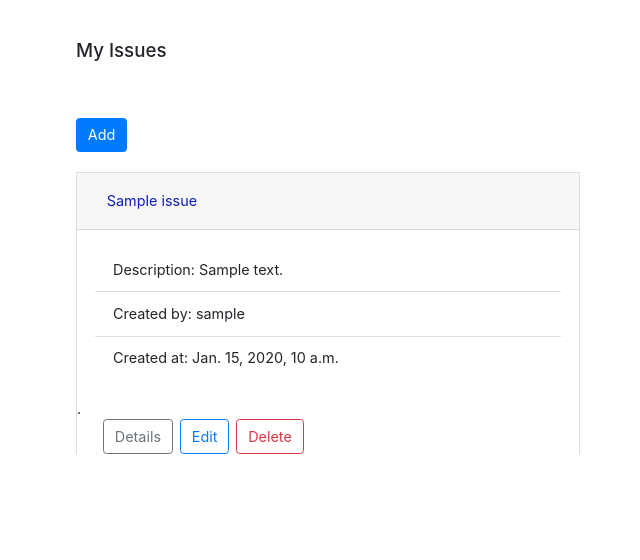
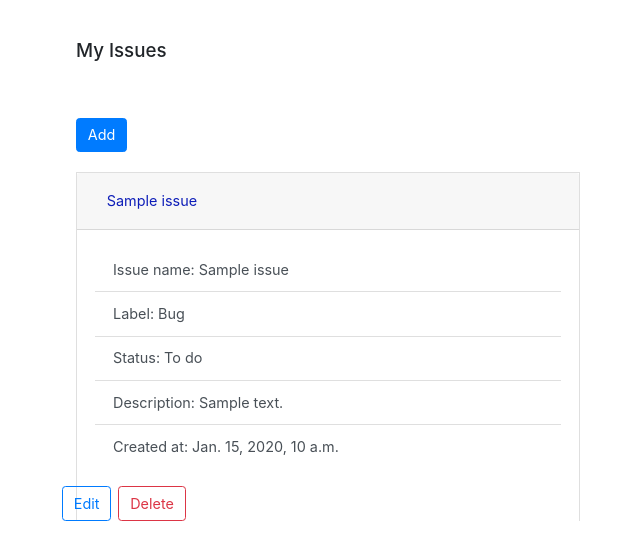
Before and after one commit to luisanegri/issue-tracker, a Django app: page /issues/myissues in a window 1280 px wide, after a click that opens the changed part. Shown: the part 50-610 px from the top of the page, without its empty margins (9-649 px from the left). Run offline with Django 3.2, Linux system fonts and the light colour scheme; a user stored in the database is signed in; tables that the repository leaves empty hold one stand-in row (values such as "Sample post"); some libraries are stand-ins or nearby versions.

Commit message:
removed button that brings the user to issue details page and instead added all details in the accordion

```diff
--- a/issue/templates/myissues.html
+++ b/issue/templates/myissues.html
@@ -1,7 +1,4 @@
-{% extends 'base.html' %}
-
-{% block content %}
-
+{% extends 'base.html' %} {% block content %}
 <div class="row">
   <div class="col-lg-12">
     <h1 class="page-title">My Issues</h1>
@@ -9,7 +6,6 @@
   </div>
 </div>
 {% for issue in issues %}
-
   <div class="accordion issue-card" id="accordionExample">
     <div class="card" style="width: 35rem;">
       <div class="card-header" id="headingOne{{ forloop.counter }}">
@@ -22,15 +18,15 @@
       <div id="collapseOne{{ forloop.counter }}" class="collapse " aria-labelledby="headingOne{{ forloop.counter }}" data-parent="#accordionExample">
         <div class="card-body">
           <ul class="list-group list-group-flush">
-                <li class="list-group-item">Description: {{ issue.description }}</li>
-                <li class="list-group-item">Created by: {{ issue.created_by }}</li>
-                <li class="list-group-item">Created at: {{ issue.created_at }}</li>
+            <button type="button" class="list-group-item list-group-item-action">Issue name: {{ issue.name }}</button>
+            <button type="button" class="list-group-item list-group-item-action">Label: {{ issue.varieties }}</button>
+            <button type="button" class="list-group-item list-group-item-action">Status: {{ issue.status }}</button>
+            <button type="button" class="list-group-item list-group-item-action">Description: {{ issue.description }}</button>
+            <button type="button" class="list-group-item list-group-item-action">Created at: {{ issue.created_at }}</button>
+
+          </ul>
         </div>
-    .
         <div class="row">
-            <div class="btn-group mr-2" role="group" aria-label="First group" style= "margin-left: 41px;">
-          <a href="{% url 'get_detail' issue.id %}" class="btn btn-outline-secondary">Details</a>
-              </div>
           <div class="btn-group mr-2" role="group" aria-label="Second group">
             <form method="GET" action="edit/{{ issue.id }}"><input type="submit" value="Edit" class="btn btn-outline-primary"></form>
           </div>
@@ -44,6 +40,4 @@
   {% empty %}
     <p>You currently have no issues.</p>
 {% endfor %}
-
-
 {% endblock %}
```
Lines whose indentation alone changed are shown as unchanged.
